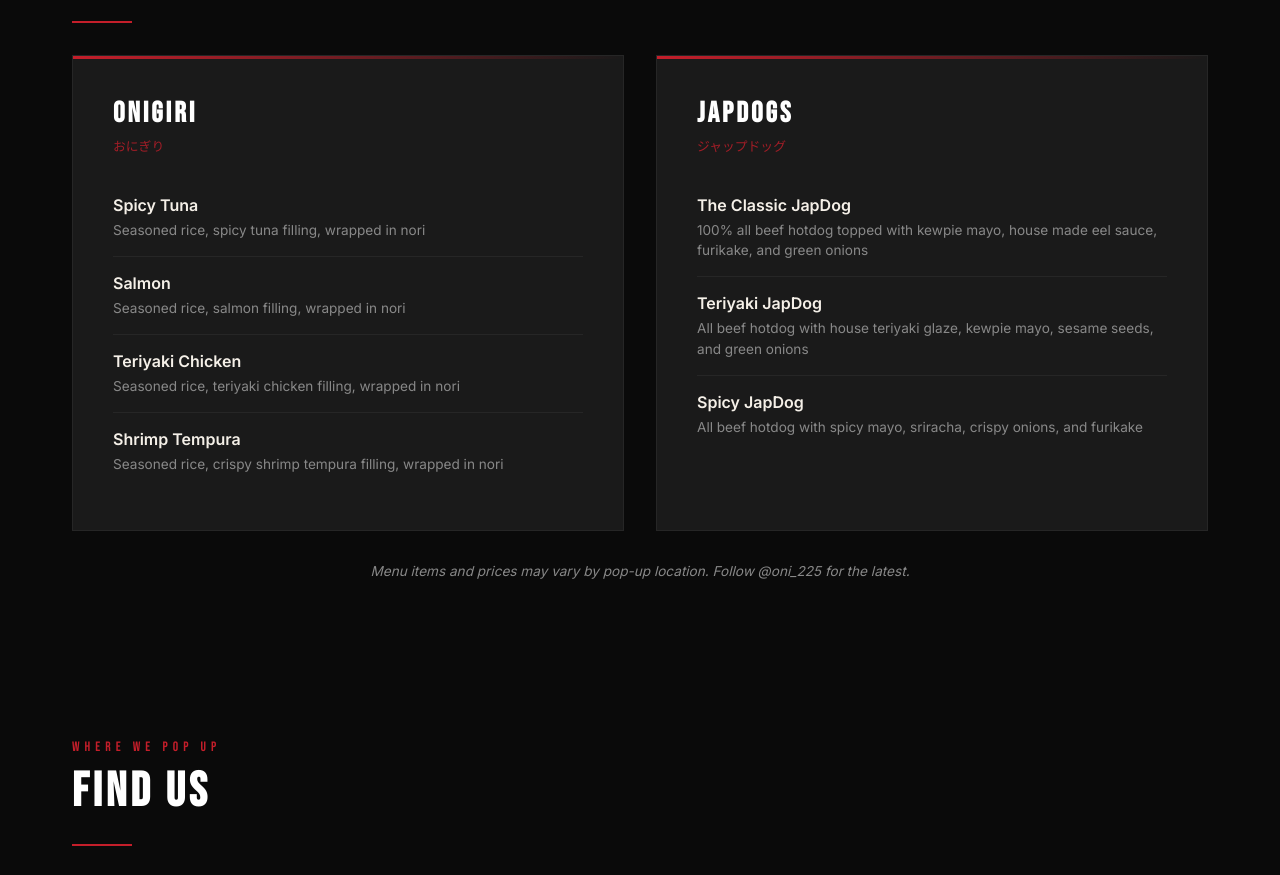
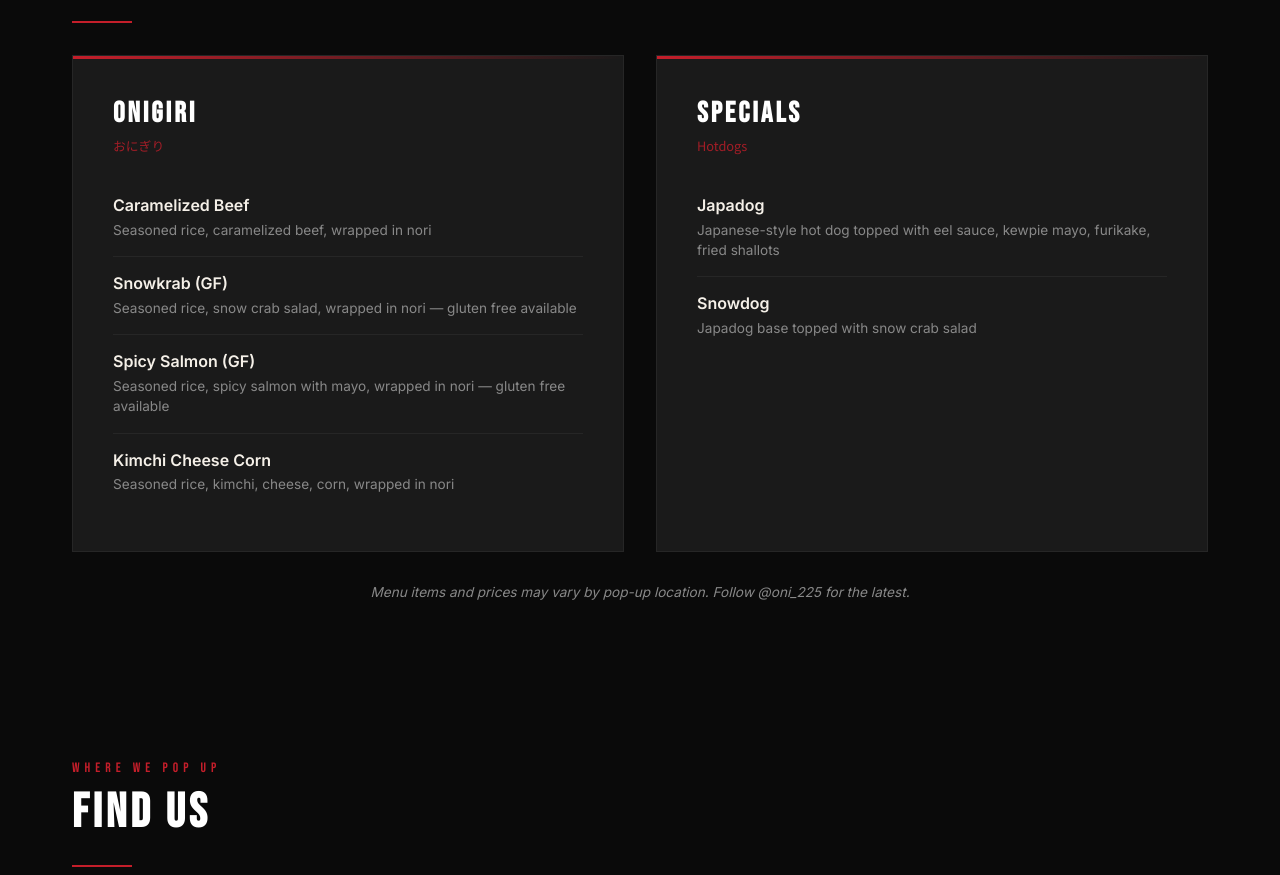
Before and after one commit to RunThatCode69/onigirweb, a plain HTML site: page index.html in a window 1280 px wide. Shown: the part 1491-2366 px from the top of the page. Drawn offline with Linux system fonts and the light colour scheme.

Commit message:
Update menu with new onigiri and specials lineup

```diff
--- a/content.json
+++ b/content.json
@@ -1,15 +1,14 @@
 {
   "menu": {
     "onigiri": [
-      { "name": "Spicy Tuna", "desc": "Seasoned rice, spicy tuna filling, wrapped in nori" },
-      { "name": "Salmon", "desc": "Seasoned rice, salmon filling, wrapped in nori" },
-      { "name": "Teriyaki Chicken", "desc": "Seasoned rice, teriyaki chicken filling, wrapped in nori" },
-      { "name": "Shrimp Tempura", "desc": "Seasoned rice, crispy shrimp tempura filling, wrapped in nori" }
+      { "name": "Caramelized Beef", "desc": "Seasoned rice, caramelized beef, wrapped in nori" },
+      { "name": "Snowkrab (GF)", "desc": "Seasoned rice, snow crab salad, wrapped in nori — gluten free available" },
+      { "name": "Spicy Salmon (GF)", "desc": "Seasoned rice, spicy salmon with mayo, wrapped in nori — gluten free available" },
+      { "name": "Kimchi Cheese Corn", "desc": "Seasoned rice, kimchi, cheese, corn, wrapped in nori" }
     ],
     "japdogs": [
-      { "name": "The Classic JapDog", "desc": "100% all beef hotdog topped with kewpie mayo, house made eel sauce, furikake, and green onions" },
-      { "name": "Teriyaki JapDog", "desc": "All beef hotdog with house teriyaki glaze, kewpie mayo, sesame seeds, and green onions" },
-      { "name": "Spicy JapDog", "desc": "All beef hotdog with spicy mayo, sriracha, crispy onions, and furikake" }
+      { "name": "Japadog", "desc": "Japanese-style hot dog topped with eel sauce, kewpie mayo, furikake, fried shallots" },
+      { "name": "Snowdog", "desc": "Japadog base topped with snow crab salad" }
     ]
   },
   "locations": [
--- a/index.html
+++ b/index.html
@@ -677,7 +677,7 @@
     <script>
         const CATEGORIES = [
             { key: 'onigiri', title: 'Onigiri', jp: 'おにぎり' },
-            { key: 'japdogs', title: 'JapDogs', jp: 'ジャップドッグ' }
+            { key: 'japdogs', title: 'Specials', jp: 'Hotdogs' }
         ];
 
         function renderMenu(menu) {
```
